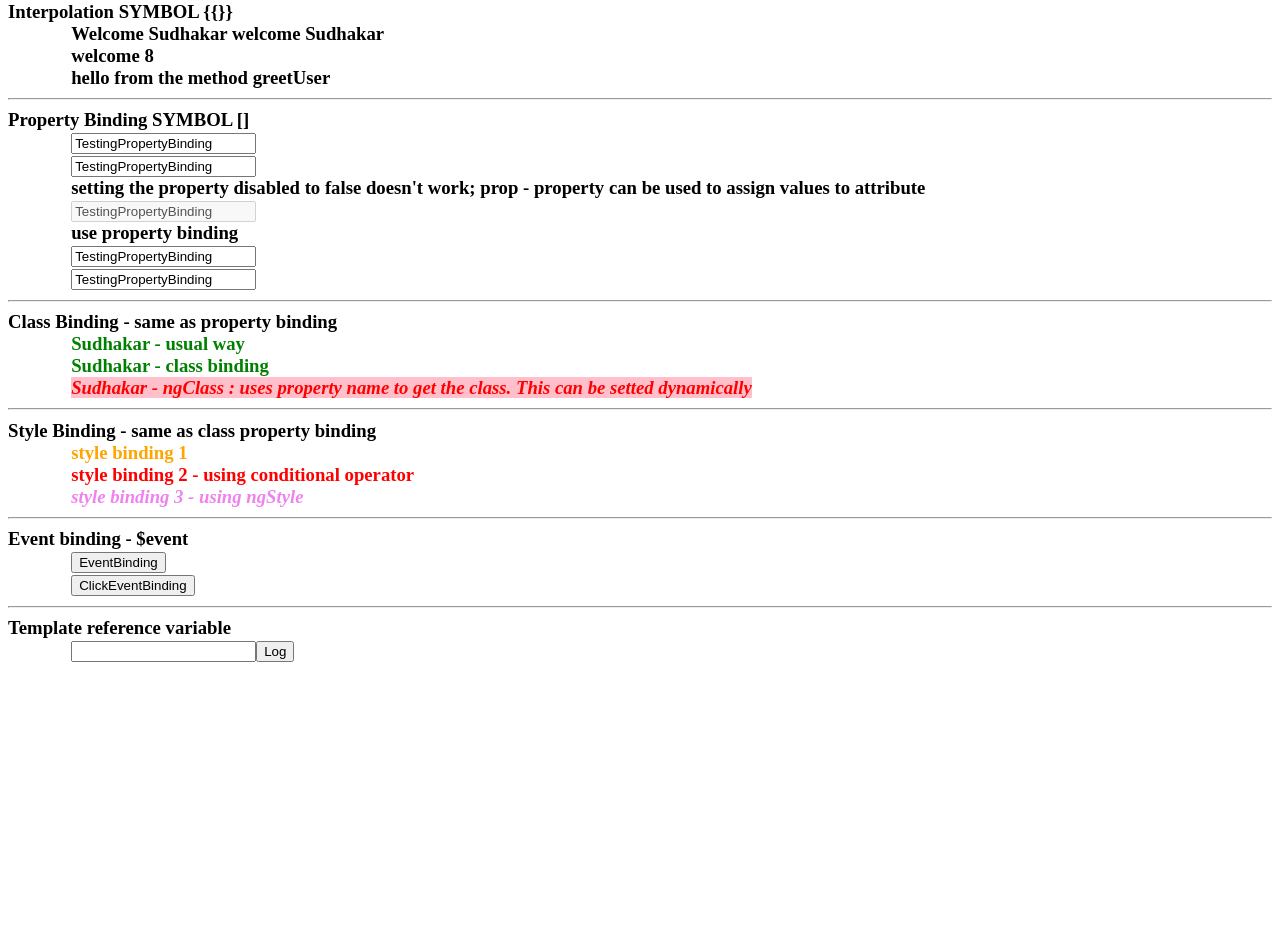
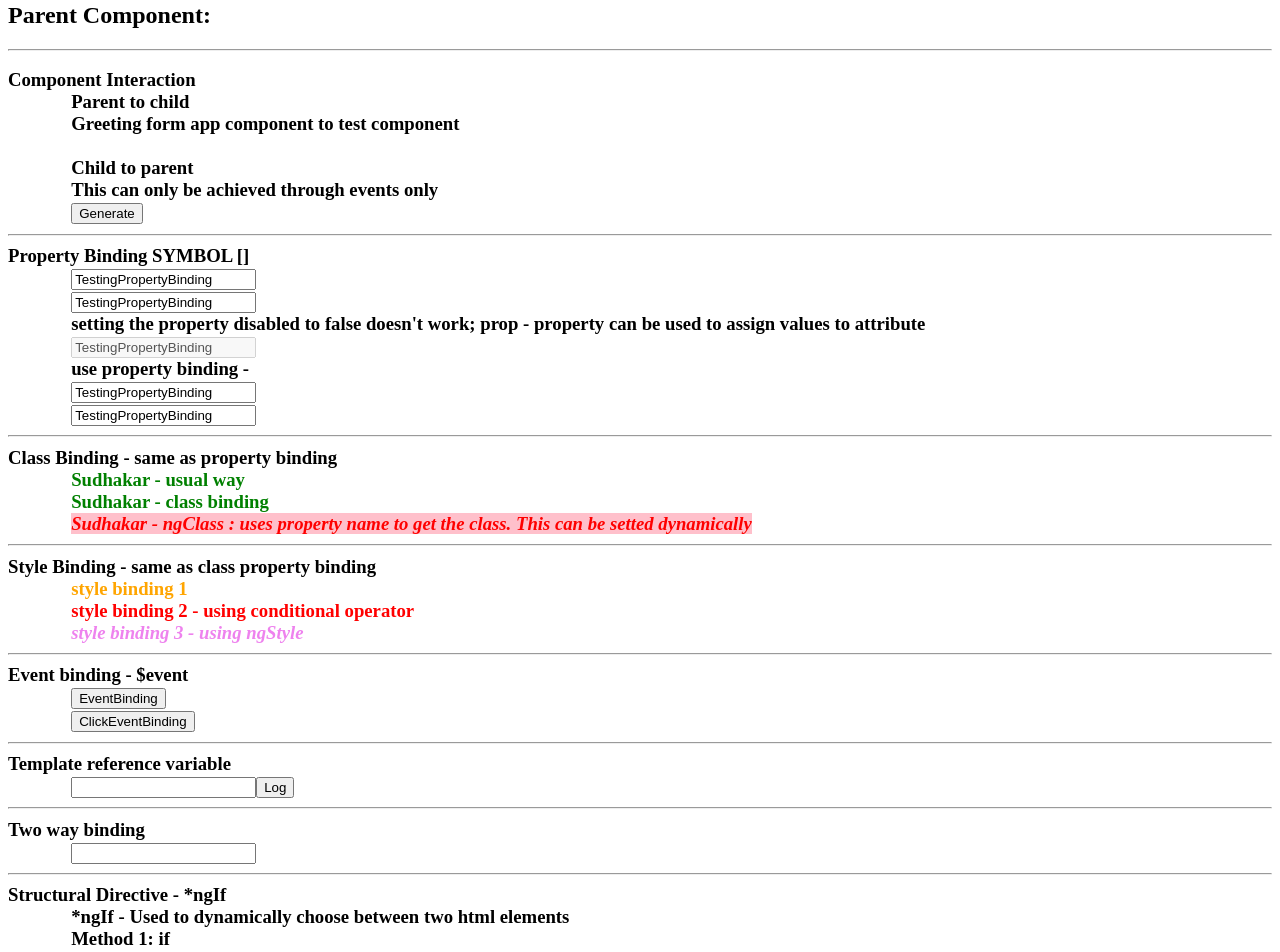
Before and after one commit to sudhakar-dhayalan/angular-basics, an Angular app: page / in a window 1280 px wide. Shown: the part 100-1052 px from the top of the page. Before the commit the page ends 800 px from the top, so only its background shows below. Built offline with nearby package versions, Linux system fonts and the light colour scheme.

Commit message:
Final complete on basics

```diff
--- a/src/app/app.component.html
+++ b/src/app/app.component.html
@@ -8,12 +8,14 @@
 <div class="maincontainer" role="banner">
   <div class="header"><h1>{{title}} !!!</h1></div>
   <hr>
+  <div><h2>{{"Parent Component:" + message}}</h2></div>
+  <hr>
   <h3>
     <!-- 3 types of Selectors -->
     <!-- <app-test></app-test>               = selector: 'app-test' -->
     <!-- <div class="app-test"></div>        = selector: '.app-test' -->
     <!--  selector: '[app-test]' -->
-    <div app-test></div>
+    <div app-test (childEvent)="message=$event" [parentData]="fromParent"></div>
   </h3>
 </div>
 
--- a/src/app/app.component.ts
+++ b/src/app/app.component.ts
@@ -7,4 +7,6 @@ import { Component } from '@angular/core';
 })
 export class AppComponent {
   title = 'My First Angular App';
+  public fromParent = "Greeting form app component to test component";
+  public message = "";
 }
--- a/src/app/app.module.ts
+++ b/src/app/app.module.ts
@@ -1,5 +1,6 @@
 import { BrowserModule } from '@angular/platform-browser';
 import { NgModule } from '@angular/core';
+import { FormsModule } from '@angular/forms';
 
 import { AppRoutingModule } from './app-routing.module';
 import { AppComponent } from './app.component';
@@ -12,7 +13,8 @@ import { TestComponent } from './test/test.component';
   ],
   imports: [
     BrowserModule,
-    AppRoutingModule
+    AppRoutingModule,
+    FormsModule
   ],
   providers: [],
   bootstrap: [AppComponent]
--- a/src/app/test/test.component.ts
+++ b/src/app/test/test.component.ts
@@ -1,4 +1,6 @@
-import { Component, OnInit } from '@angular/core';
+import {Component, OnInit, Input, Output, EventEmitter} from '@angular/core';
+// import {EventEmitter} from "events";
+// import {Output} from "@angular/compiler/src/core";
 
 @Component({
   selector: '[app-test]',
@@ -7,22 +9,26 @@ import { Component, OnInit } from '@angular/core';
   // {{}} = This is called as "Interpolation" (In AngularJs, expression)
   template: `
           <div>
-            Interpolation SYMBOL {{interpolationSymbol}}
-              <div class="content">
-                Welcome {{name}}
-                {{"welcome " + name}}
-                <br>{{"welcome " + name.length}}
-                <br>{{greetUser()}}
-              </div>
+            Component Interaction
+            <div class="content">
+              Parent to child
+              <br>
+              <span>{{parentData}}</span>
+                <br><br>
+              Child to parent
+              <br>
+              <span>This can only be achieved through events only</span>
+              <br><button (click)="fireEvent()">Generate</button>
+            </div>
 
             <hr>
             Property Binding SYMBOL []
-              <div class="content">
+            <div class="content">
                 <input type="text" value="{{prop}}">
                 <br><input id="prop" type="text" value="{{prop}}">
                 <br>setting the property disabled to false doesn't work; prop - property can be used to assign values to attribute
                 <br><input disabled="false" id="{{prop}}" type="text" value="{{prop}}">
-                <br>use property binding
+                <br>use property binding -
                 <br><input [disabled]="false" id="prop" type="text" value="{{prop}}">
 
                 <br><input bind-disabled="false" id="prop" type="text" value="{{prop}}">
@@ -59,6 +65,43 @@ import { Component, OnInit } from '@angular/core';
               <button (click)="templateRef(myInput)">Log</button>{{ref}}
             </div>
 
+            <hr>
+            Two way binding
+            <div class="content">
+              <input [(ngModel)]="twoWayBinding" type="text">
+              <br><span>{{twoWayBinding}}</span>
+            </div>
+
+            <hr>
+            Structural Directive - *ngIf
+            <div class="content">
+              *ngIf - Used to dynamically choose between two html elements
+              <br>
+              <span *ngIf="ifDirective_1; else elseTemp">Method 1: if</span>
+              <ng-template #elseTemp>
+                <span>Method 1: else</span>
+              </ng-template>
+
+              <br>
+
+              <span *ngIf="ifDirective_2; then ifBlock; else elseBlock"></span>
+
+              <ng-template #ifBlock>
+                <span>Method 2: if</span>
+              </ng-template>
+
+              <ng-template #elseBlock>
+                <span>Method 2: else</span>
+              </ng-template>
+            </div>
+
+            <hr>
+            ngSwitch and ngFor
+            <div class="content">
+              <span>Both were similar to ngIf</span>
+              <br><span>[ngSitch] - *ngSwitchCase, *ngSitchDefault</span>
+              <br><span>*ngFor = "prop in properties" - can use this prop in interpolation</span>
+            </div>
 
           </div>
             `,
@@ -80,7 +123,11 @@ import { Component, OnInit } from '@angular/core';
   `]
 })
 export class TestComponent implements OnInit {
-
+  @Input() public parentData;
+  @Output() public childEvent = new EventEmitter();
+  fireEvent() {
+    this.childEvent.emit('child to parent communication through event');
+  }
   public name = "Sudhakar";
   public prop = "TestingPropertyBinding";
   public classbinding = "success"; //directly binded the class to an property named classbinding
@@ -122,4 +169,9 @@ export class TestComponent implements OnInit {
     console.log(ref);  //refers DOM Element and its properties
     this.ref = ref.value;   //dom value
   }
+
+  public twoWayBinding = "";
+  public ifDirective_1 = true;
+  public ifDirective_2 = false;
+
 }
```
